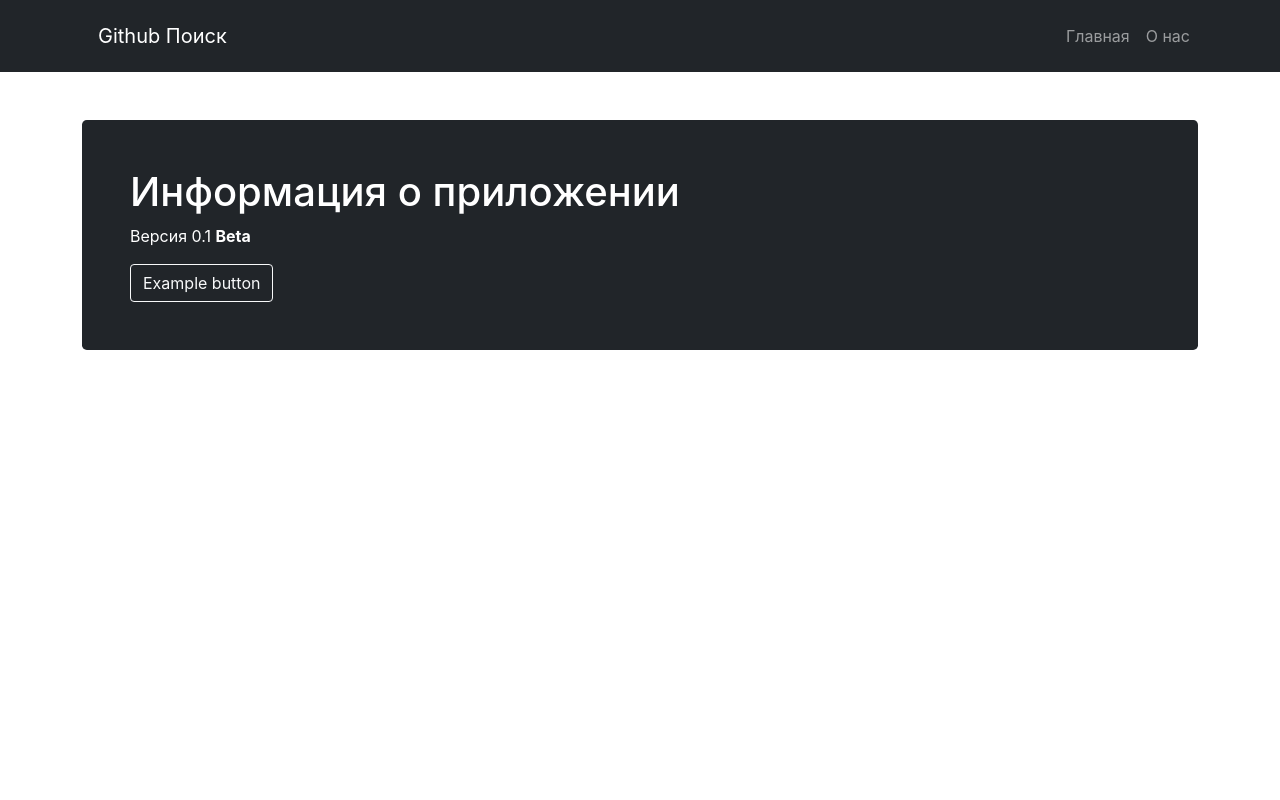
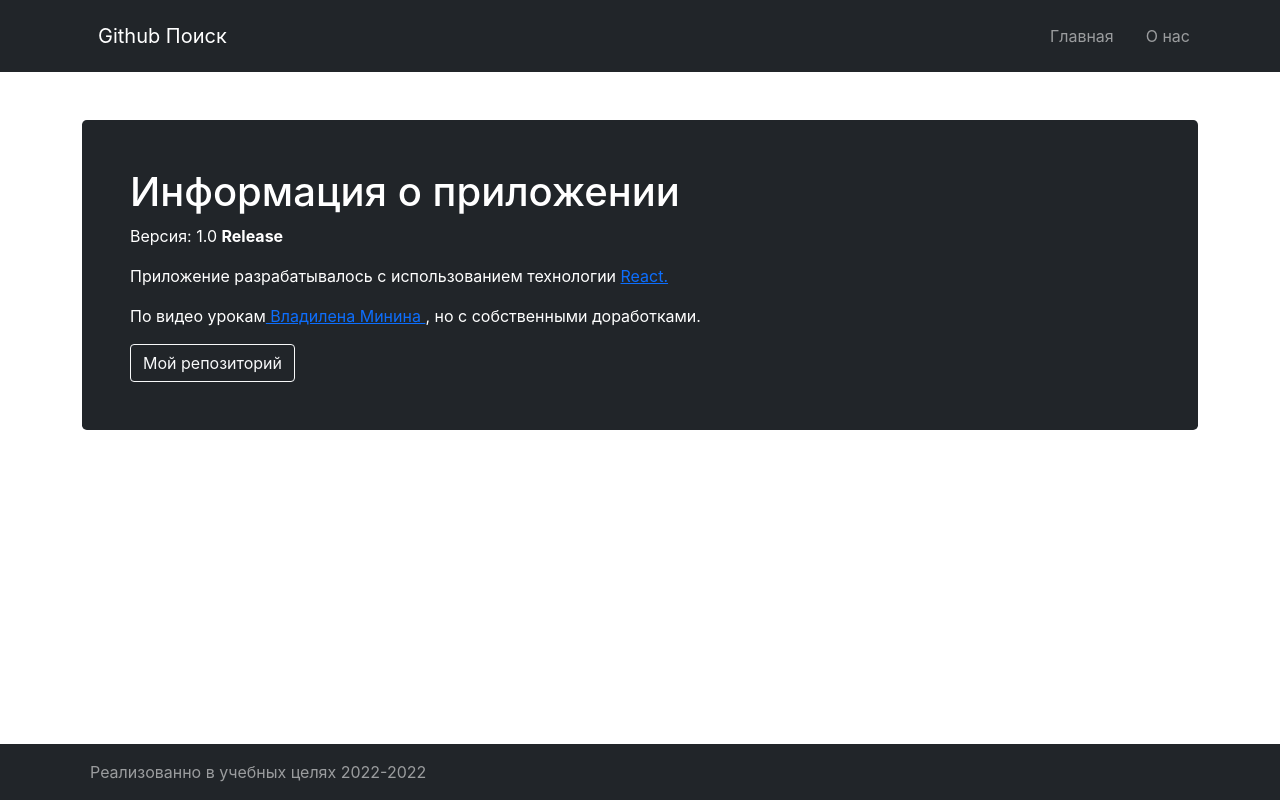
Before and after one commit to top-web-knurl/Github-Search, a React (Create React App) app: page /about in a window 1280 px wide. Built offline with nearby package versions, Linux system fonts and the light colour scheme; no server answers.

Commit message:
визуальные доработки и footer, копирайт

```diff
--- a/src/App.jsx
+++ b/src/App.jsx
@@ -11,6 +11,8 @@ import { Profile } from './pages/Profile';
 import { Alert } from './components/Alert/Alert';
 import { AlertState } from './context/Alert/AlertState';
 import { GitHubState } from './context/GitHub/GitHubState';
+import { Layout } from './components/Layout/Layout';
+import { Footer } from './components/Footer/Footer';
 
 
 function App() {
@@ -18,20 +20,17 @@ function App() {
     <GitHubState>
       <AlertState>
         <BrowserRouter>
+          <div className="page-wrapper">
             <Navbar />
-          <div className="g-4 mt-5">
-            <div className='container'>
-              <div className="row">
-                <div className="bg-dark h-100 p-lg-5 p-md-4 p-3 text-white bg-dark rounded-3">
+            <Layout>
               <Alert text='Внимание!' />
               <Routes>
                 <Route path="/" element={<Home />} />
                 <Route path="/about" element={<About />} />
                 <Route path="/profile/:name" element={<Profile />} />
               </Routes>
-                </div>
-              </div>
-            </div>
+            </Layout>
+            <Footer />
           </div>
         </BrowserRouter>
       </AlertState>
--- /dev/null
+++ b/src/components/Footer/Footer.jsx
@@ -0,0 +1,20 @@
+import React from "react";
+
+export const Footer = () => (
+    <footer className="bg-dark footer">
+        <div className="container">
+            <div className="row">
+                <nav className="navbar navbar-dark  navbar-expand-lg justify-content-between">
+                    <ul className="navbar-nav flex-row flex-wrap gap-3">
+                        <a
+                            className="nav-link"
+                            href="https://github.com/top-web-knurl"
+                            target="_blank"
+                            rel="noopener noreferrer"
+                        >Реализованно в учебных целях 2022-{new Date().getFullYear()}</a>
+                    </ul>
+                </nav>
+            </div>
+        </div>
+    </footer>
+)
--- /dev/null
+++ b/src/components/Layout/Layout.jsx
@@ -0,0 +1,13 @@
+import React from "react";
+
+export const Layout = ({ children }) => (
+    <main className="g-4 mt-5 mb-5">
+        <div className='container'>
+            <div className="row">
+                <div className="bg-dark h-100 p-lg-5 p-md-4 p-3 text-white bg-dark rounded-3">
+                    {children}
+                </div>
+            </div>
+        </div>
+    </main>
+)
--- a/src/components/Navbar/Navbar.jsx
+++ b/src/components/Navbar/Navbar.jsx
@@ -5,19 +5,19 @@ import {
 
 
 export const Navbar = () => (
-    <div className="bg-dark">
+    <header className="bg-dark">
         <div className="container">
             <div className="row">
                 <nav className="navbar navbar-dark  navbar-expand-lg justify-content-between">
                     <div className="navbar-brand">
                         <Link className="text-white nav-link" to="/">Github Поиск</Link>
                     </div>
-                    <ul className="navbar-nav">
+                    <ul className="navbar-nav flex-row flex-wrap gap-3">
                         <li className="nav-item"><Link to="/" className="nav-link">Главная</Link></li>
                         <li className="nav-item"><Link to="/about" className="nav-link">О нас</Link></li>
                     </ul>
                 </nav>
             </div>
         </div>
-    </div>
+    </header>
 )
--- a/src/index.scss
+++ b/src/index.scss
@@ -1,14 +1,23 @@
 @import "~bootstrap/scss/bootstrap";
 body {
   margin: 0;
-  font-family: -apple-system, BlinkMacSystemFont, 'Segoe UI', 'Roboto', 'Oxygen',
-    'Ubuntu', 'Cantarell', 'Fira Sans', 'Droid Sans', 'Helvetica Neue',
+  font-family: -apple-system, BlinkMacSystemFont, "Segoe UI", "Roboto", "Oxygen",
+    "Ubuntu", "Cantarell", "Fira Sans", "Droid Sans", "Helvetica Neue",
     sans-serif;
   -webkit-font-smoothing: antialiased;
   -moz-osx-font-smoothing: grayscale;
 }
-
+.page-wrapper {
+  min-height: 100vh;
+  min-width: 320px;
+  overflow-x: hidden;
+  display: flex;
+  flex-direction: column;
+}
+.footer {
+  margin-top: auto;
+}
 code {
-  font-family: source-code-pro, Menlo, Monaco, Consolas, 'Courier New',
+  font-family: source-code-pro, Menlo, Monaco, Consolas, "Courier New",
     monospace;
 }
--- a/src/pages/About.jsx
+++ b/src/pages/About.jsx
@@ -4,8 +4,31 @@ export const About = () => {
     return (
         <div className="About">
             <h1>Информация о приложении</h1>
-            <p>Версия 0.1 <strong>Beta</strong></p>
-            <button className="btn btn-outline-light" type="button">Example button</button>
+            <p>Версия: 1.0 <strong>Release</strong></p>
+            <p>
+                <span>Приложение разрабатывалось c использованием технологии </span>
+                <a href="https://ru.reactjs.org/docs/getting-started.html"
+                    target="_blank"
+                    rel="noopener noreferrer">
+                    React.
+                </a>
+            </p>
+            <p>
+                По видео урокам
+                <a
+                    href="https://www.youtube.com/c/VladilenMinin"
+                    target="_blank"
+                    rel="noopener noreferrer">
+                    <span> Владилена Минина </span>
+                </a>
+                , но с собственными доработками.
+            </p>
+            <a
+                className="btn btn-outline-light"
+                href="https://github.com/top-web-knurl"
+                target="_blank"
+                rel="noopener noreferrer"
+            >Мой репозиторий</a>
         </div>
     )
 }
```
Lines whose indentation alone changed are shown as unchanged.
